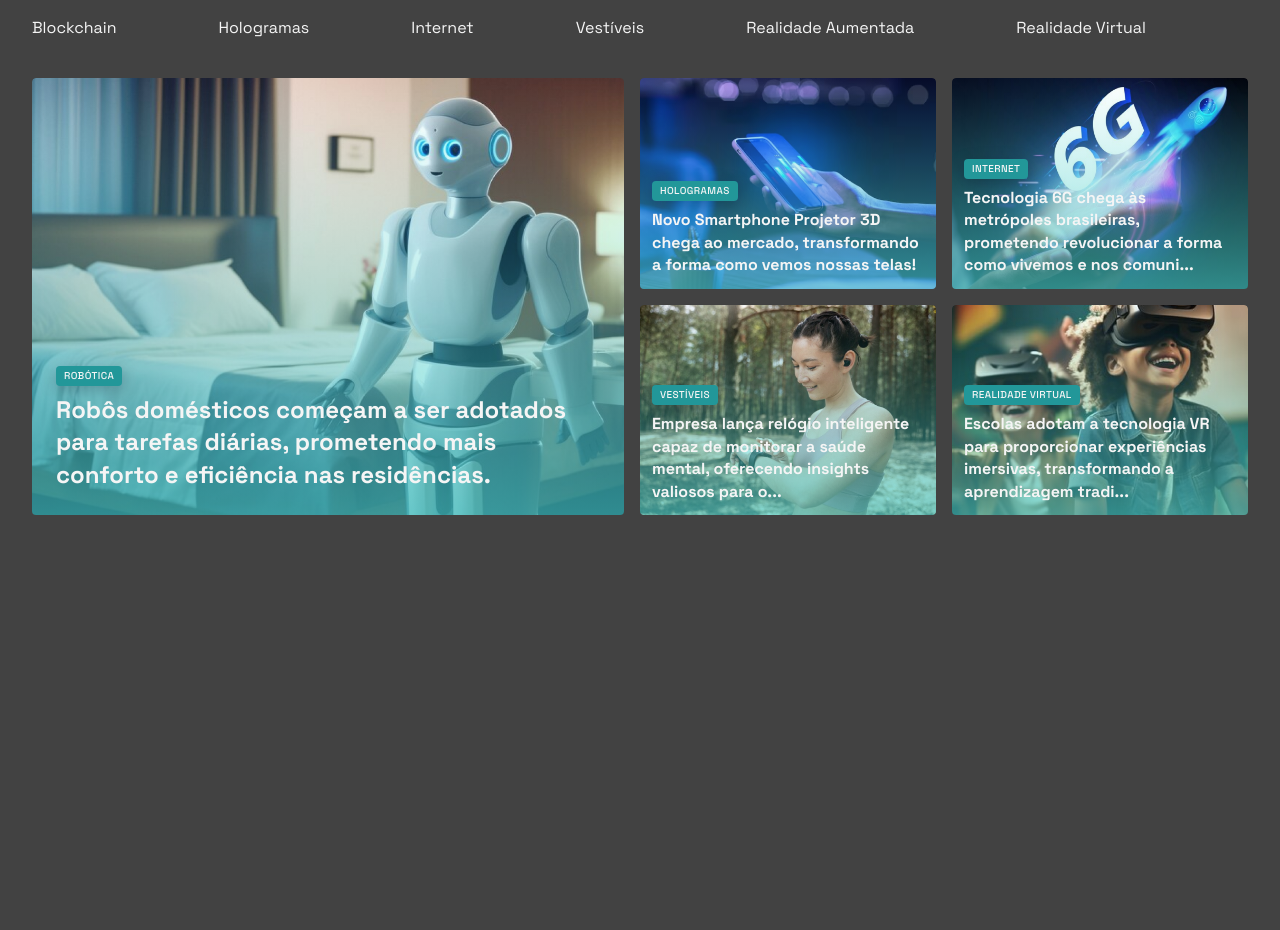
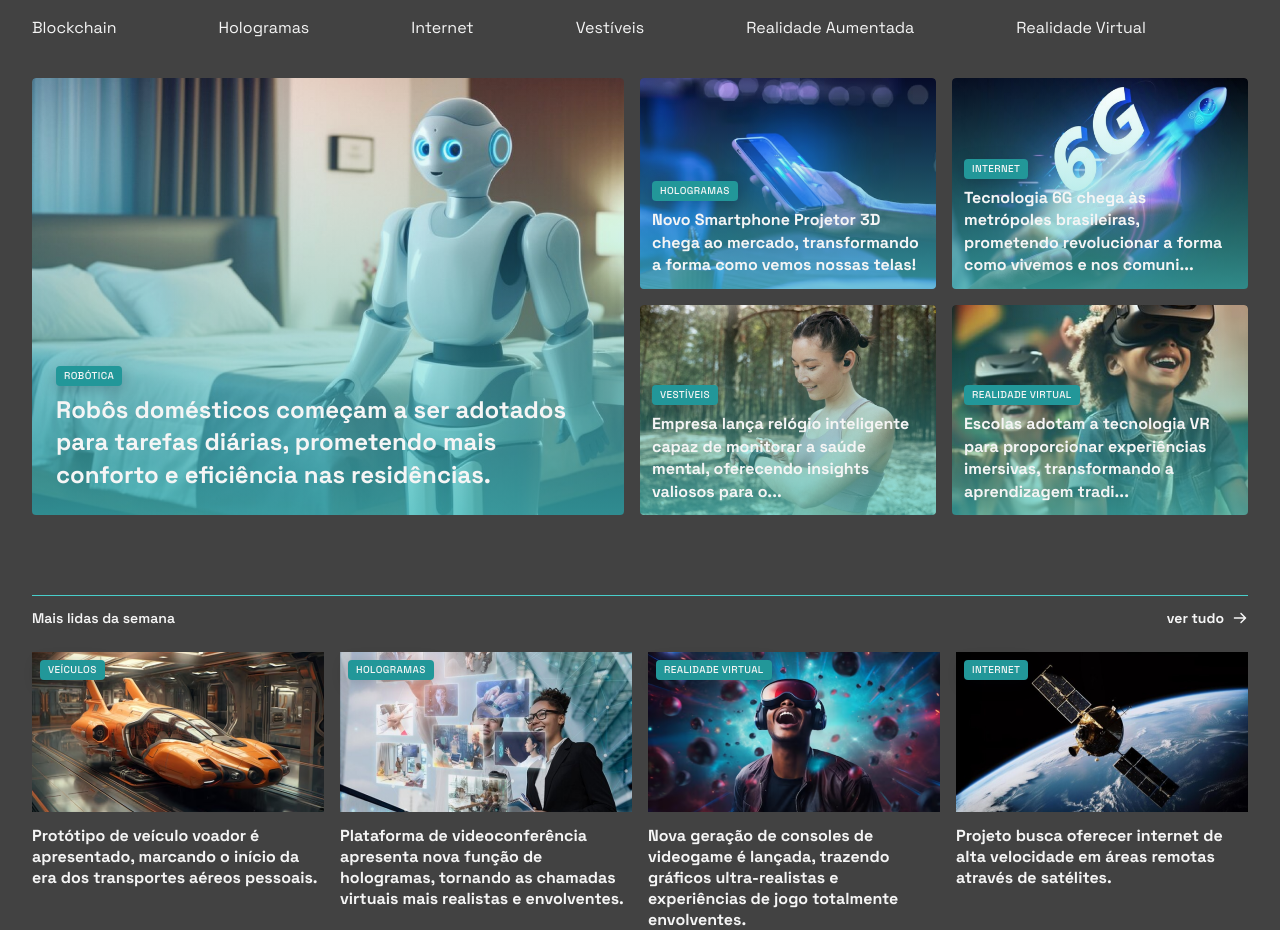
Before and after one commit to Luca-D-Oliveira/Portal-de-not-cias, a plain HTML site: page index.html in a window 1280 px wide. Shown: the part 55-985 px from the top of the page. Before the commit the page ends 800 px from the top, so only its background shows below. Drawn offline with Linux system fonts and the light colour scheme.

Commit message:
'mais lidas da semana' feita

```diff
--- a/index.html
+++ b/index.html
@@ -106,6 +106,65 @@
                 </figure>
             </div>
         </section>
+
+        <section id="weekly">
+            <header class="grid grid-flow-col">
+                <h3>Mais lidas da semana</h3>
+                <a href="#" class="grid grid-flow-col">
+                    <strong>ver tudo</strong>
+                    <span></span>
+                </a>
+            </header>
+
+            <div class="grid gap-16">
+                <figure>
+                    <span class="content-tag">
+                        Veículos
+                    </span>
+                    <img src="assets/img/Image 06.png" alt="">
+                    <p>
+                        Protótipo de veículo voador é apresentado,
+                        marcando o início da era dos transportes
+                        aéreos pessoais.
+                    </p>
+                </figure>
+
+                <figure>
+                    <span class="content-tag">
+                        Hologramas
+                    </span>
+                    <img src="assets/img/Image 07.png" alt="">
+                    <p>
+                        Plataforma de videoconferência apresenta nova
+                        função de hologramas, tornando as chamadas
+                        virtuais mais realistas e envolventes.
+                    </p>
+                </figure>
+
+                <figure>
+                    <span class="content-tag">
+                        Realidade virtual
+                    </span>
+                    <img src="assets/img/Image 08.png" alt="">
+                    <p>
+                        Nova geração de consoles de videogame é
+                        lançada, trazendo gráficos ultra-realistas
+                        e experiências de jogo totalmente envolventes.
+                    </p>
+                </figure>
+
+                <figure>
+                    <span class="content-tag">
+                        Internet
+                    </span>
+                    <img src="assets/img/Image 09.png" alt="">
+                    <p>
+                        Projeto busca oferecer internet de alta
+                        velocidade em áreas remotas através de satélites.
+                    </p>
+                </figure>
+            </div>
+        </section>
     </main>
 </body>
 </html>
--- a/styles/global.css
+++ b/styles/global.css
@@ -54,6 +54,7 @@ img {
 
 main {
     margin-top: 40px;
+    gap: 80px;
 }
 
 .content-tag {
--- a/styles/sections.css
+++ b/styles/sections.css
@@ -1,3 +1,9 @@
+section header {
+    border-top: 1px solid #48CFCB;
+    padding-block: 12px 24px;
+    font: var(--text-span);
+}
+
 #featured {
     img {
         height: 100%;
@@ -37,6 +43,47 @@
     }
 }
 
+#weekly {
+    header a {
+        justify-self: end;
+        align-items: center;
+        gap: 8px;
+
+        span {
+            background-image: url(../assets/icons/ArrowRight.svg);
+            width: 16px;
+            height: 16px;
+        }
+
+        &:hover span {
+            background-image: url(../assets/icons/ArrowRight.svg);
+        }
+    }
+
+    &>div {
+        grid-template-columns: repeat(4, 1fr);
+    }
+
+    img {
+        height: 160px;
+    }
+
+    figure {
+        position: relative;
+
+        .content-tag {
+            position: absolute;
+            top: 8px;
+            left: 8px;
+        }
+
+        p {
+            margin-top: 8px;
+            font-weight: 800;
+        }
+    }
+}
+
 .text-2xl {
     font: var(--h1);
 }
```
